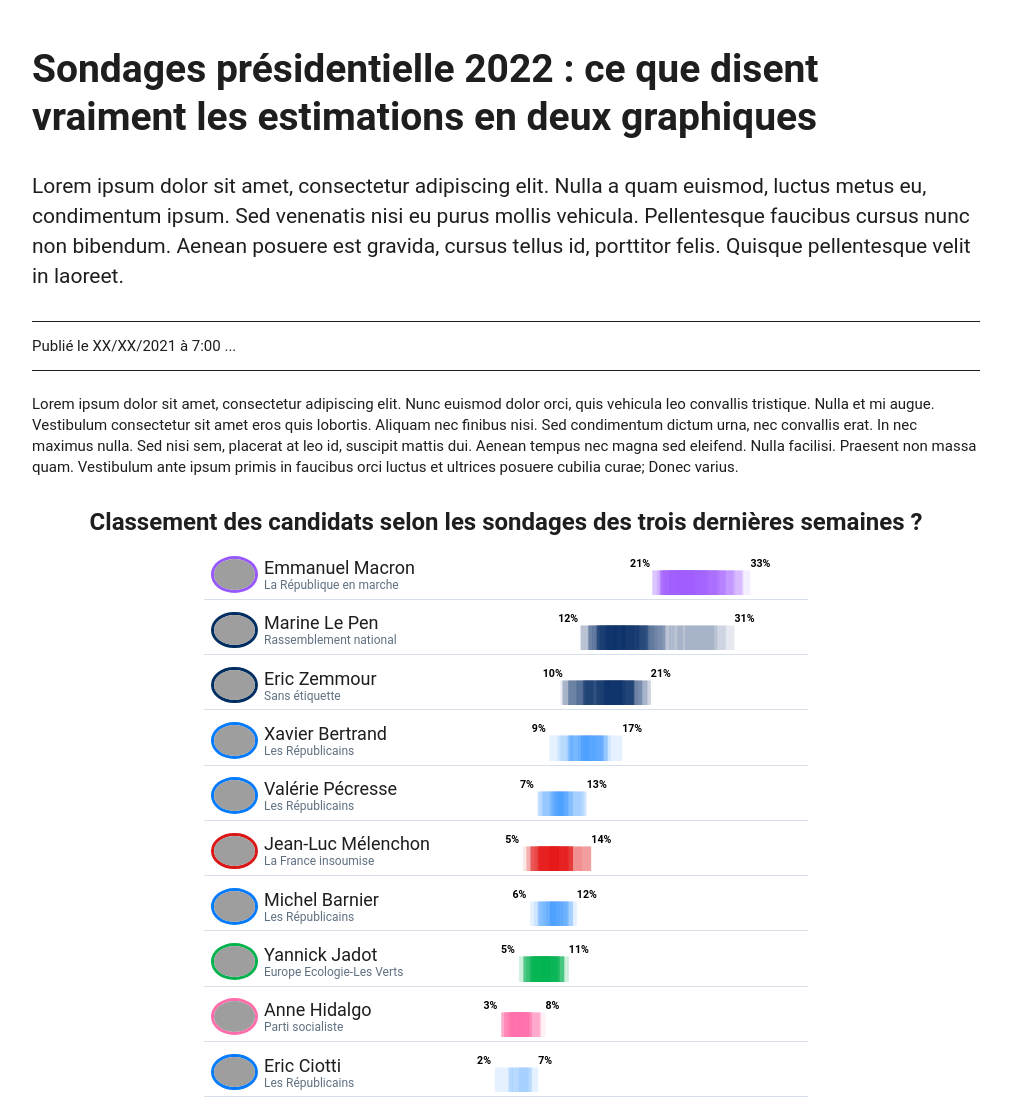
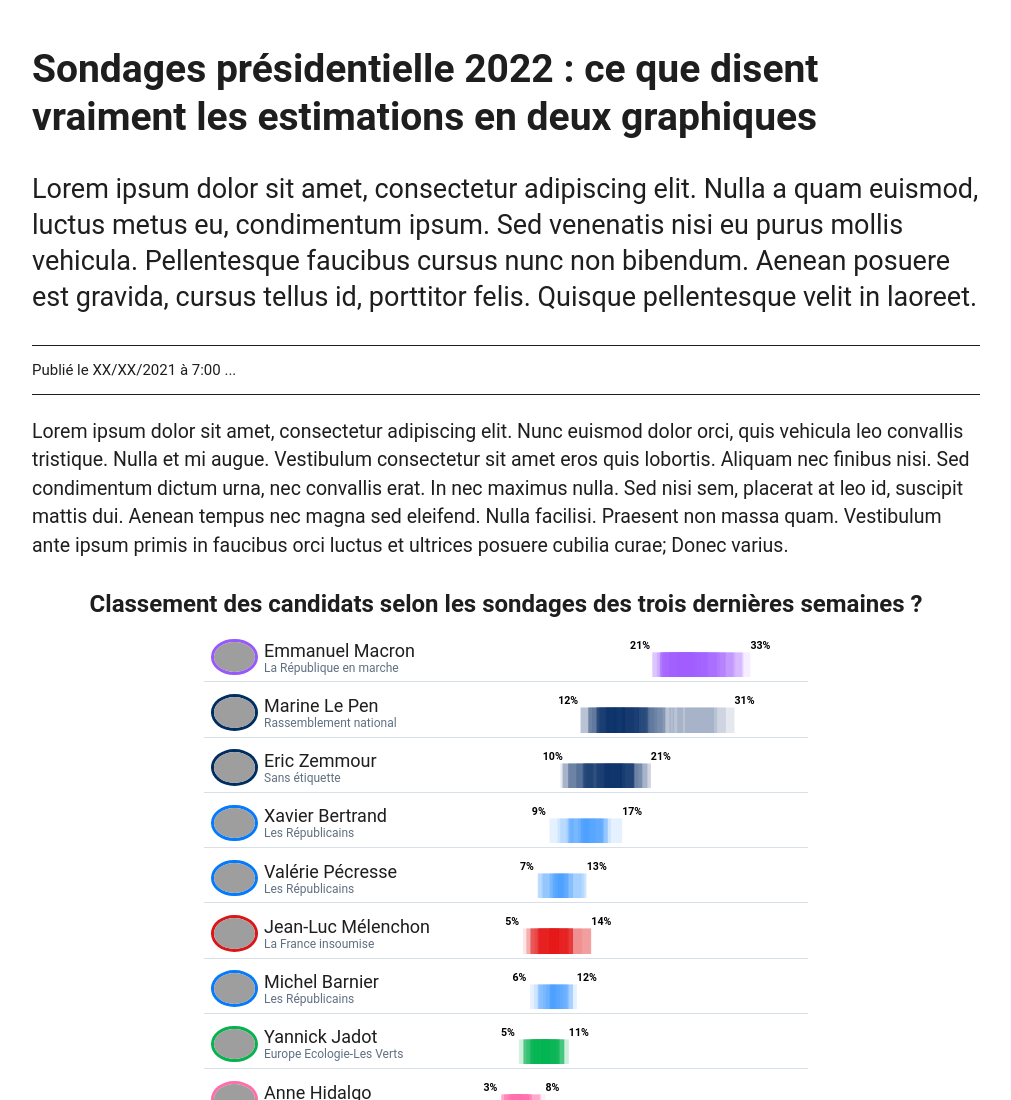
Before and after one commit to mthlht/sondage-tracker, a plain HTML site: page index.html in a window 1280 px wide. Shown: the top 1100 px of the page, without its empty margins (134-1145 px from the left). Drawn offline with Linux system fonts and the light colour scheme; grey boxes are pictures that could not be loaded.

Commit message:
size adjust

```diff
--- a/stylesheet.css
+++ b/stylesheet.css
@@ -40,10 +40,15 @@ body {
     font-family: var(--font-family);
 }
 
+@media screen and (max-width: 880px) {
+    .c-body {
+        max-width: 100%;
+    }
+}
+
 .c-body {
     max-width: 75%;
     margin-left: 12.5%;
-
 }
 
 .compilateur-sondages {
@@ -66,8 +71,8 @@ body {
 }
 
 .compilateur-sondages__chapo {
-    line-height: 2rem;
-    font-size: 1.4rem;
+    line-height: 2.4rem;
+    font-size: 1.8rem;
     margin-top: 2rem;
     margin-bottom: 2rem;
 }
@@ -81,8 +86,8 @@ body {
 .compilateur-sondages__intro {
     margin-top: 1.5rem;
     margin-bottom: 30px;
-    font-size: 1rem;
-    line-height: 1.4rem;
+    font-size: 1.3rem;
+    line-height: 1.9rem;
 }
 
 /* ---------------------------------------------- */
```
